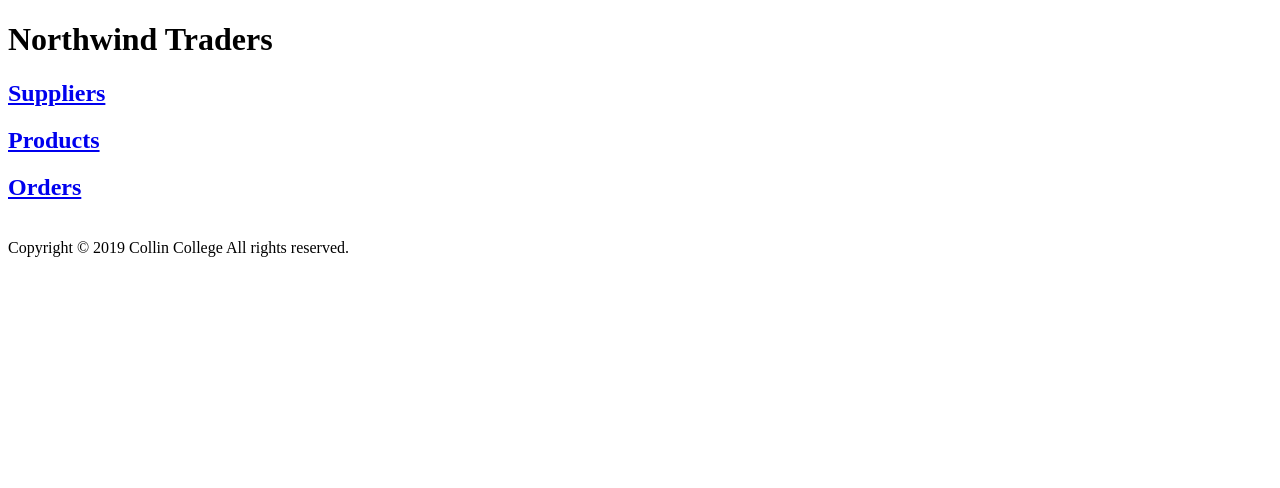
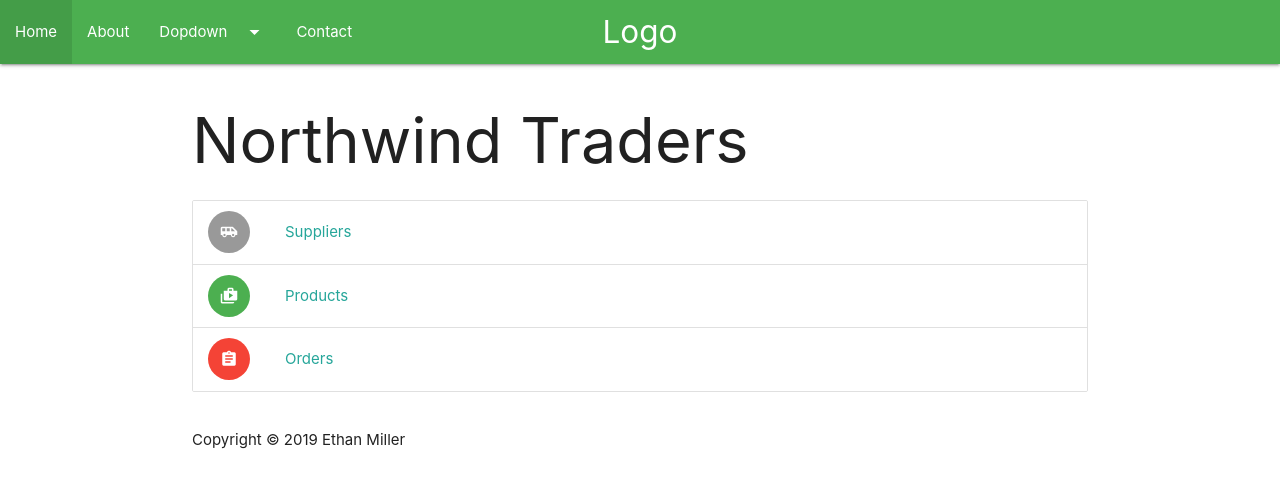
Before and after one commit to ethanmiller1/Northwind-Traders, a Flask app: page / in a window 1280 px wide. Shown: the top 488 px of the page. Run offline with Flask 2, Linux system fonts and the light colour scheme.

Commit message:
style landing page

```diff
--- a/northwind.py
+++ b/northwind.py
@@ -3,7 +3,7 @@ import sqlite3
 
 app = Flask(__name__)
 
-copyright = "Copyright © 2019 Collin College All rights reserved."
+copyright = "Copyright © 2019 Ethan Miller"
 
 @app.route("/")
 def index():
--- a/templates/index.html
+++ b/templates/index.html
@@ -1,29 +1,59 @@
 <!DOCTYPE html>
+<html>
+  <head>
+    <!--Import Google Icon Font-->
+    <link href="https://fonts.googleapis.com/icon?family=Material+Icons" rel="stylesheet">
+    <!--Import materialize.css-->
+    <link rel="stylesheet" href="https://cdnjs.cloudflare.com/ajax/libs/materialize/1.0.0/css/materialize.min.css">
 
+    <!--Let browser know website is optimized for mobile-->
+    <meta name="viewport" content="width=device-width, initial-scale=1.0"/>
+  </head>
 
-<html>
+  <body>
+    <nav>
+      <div class="nav-wrapper green">
+        <a href="" class="brand-logo center">Logo</a>
+        <ul id="nav-mobile" class="left hide-on-med-and-down">
+          <li><a href="#">Home</a></li>
+          <li><a href="#">About</a></li>
+          <li><a href="" class="dropdown-button" data-activates="dropdown1">Dopdown<i class="material-icons right">arrow_drop_down</i></a>
+            <ul id="dropdown1" class="dropdown-content" style="width: 132px; position: absolute; top: 0px; left: 140.281px; opacity: 1; display: none;">
+              <li><a href="#!">one</a></li>
+              <li><a href="#!">two</a></li>
+              <li class="divider"></li>
+              <li><a href="#!">three</a></li>
+            </ul></li>
+          <li><a href="#">Contact</a></li>
+        </ul>
+      </div>
+    </nav>
+    <div class="container">
 
+      <h1>Northwind Traders</h1>
 
-<head>
+      <!-- LINKS COLLECTION -->
+      <ul class="collection">
+        <li class="collection-item avatar" style="min-height: auto;">
+          <i class="material-icons circle">airport_shuttle</i>
+          <a href={{urls["suppliers"]}} class="collection-item">Suppliers</a>
+        </li>
+        <li class="collection-item avatar" style="min-height: auto;">
+          <i class="material-icons circle green">shop_two</i>
+          <a href={{urls["products"]}} class="collection-item">Products</a>
+        </li>
+        <li class="collection-item avatar" style="min-height: auto;">
+          <i class="material-icons circle red">assignment</i>
+          <a href={{urls["orders"]}} class="collection-item">Orders</a>
+        </li>
+      </ul>
+      <br>
+      <div id="footer">{{ footer }}</div>
+    </div>
 
-</head>
+    <!--JavaScript at end of body for optimized loading-->
+    <script src="https://cdnjs.cloudflare.com/ajax/libs/materialize/1.0.0/js/materialize.min.js"></script>
+  </body>
+</html>
 
-  <h1>Northwind Traders</h1>
-
-  <div>
-    <h2><a href={{urls["suppliers"]}}>Suppliers</a></h2>
-    <h2><a href={{urls["products"]}}>Products</a></h2>
-    <h2><a href={{urls["orders"]}}>Orders</a></h2>
-
-  </div>
-
-<body>
-<br>
-
-  <div id="footer">{{ footer }}
-  </div>
-
-  </body>
-
-
-</html>
+<!DOCTYPE html>
```
Also changed, not shown: README.md.
